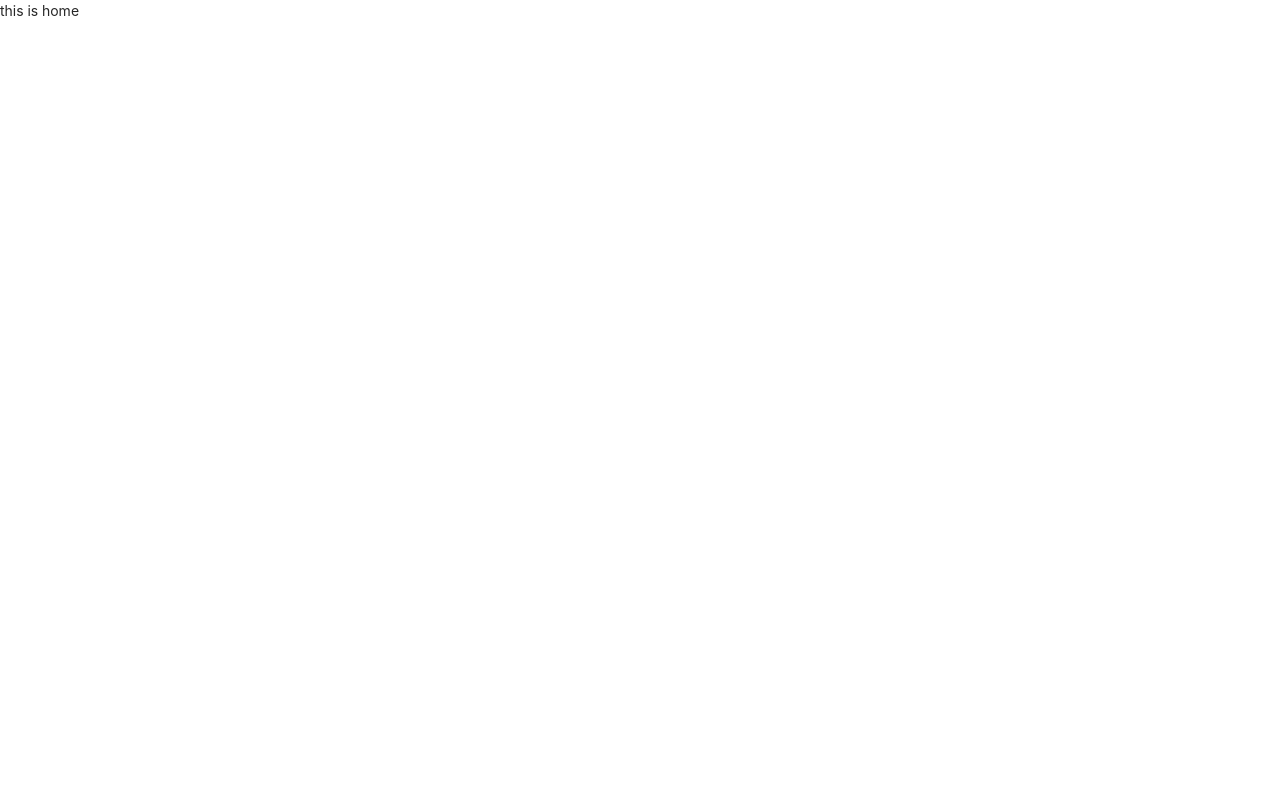
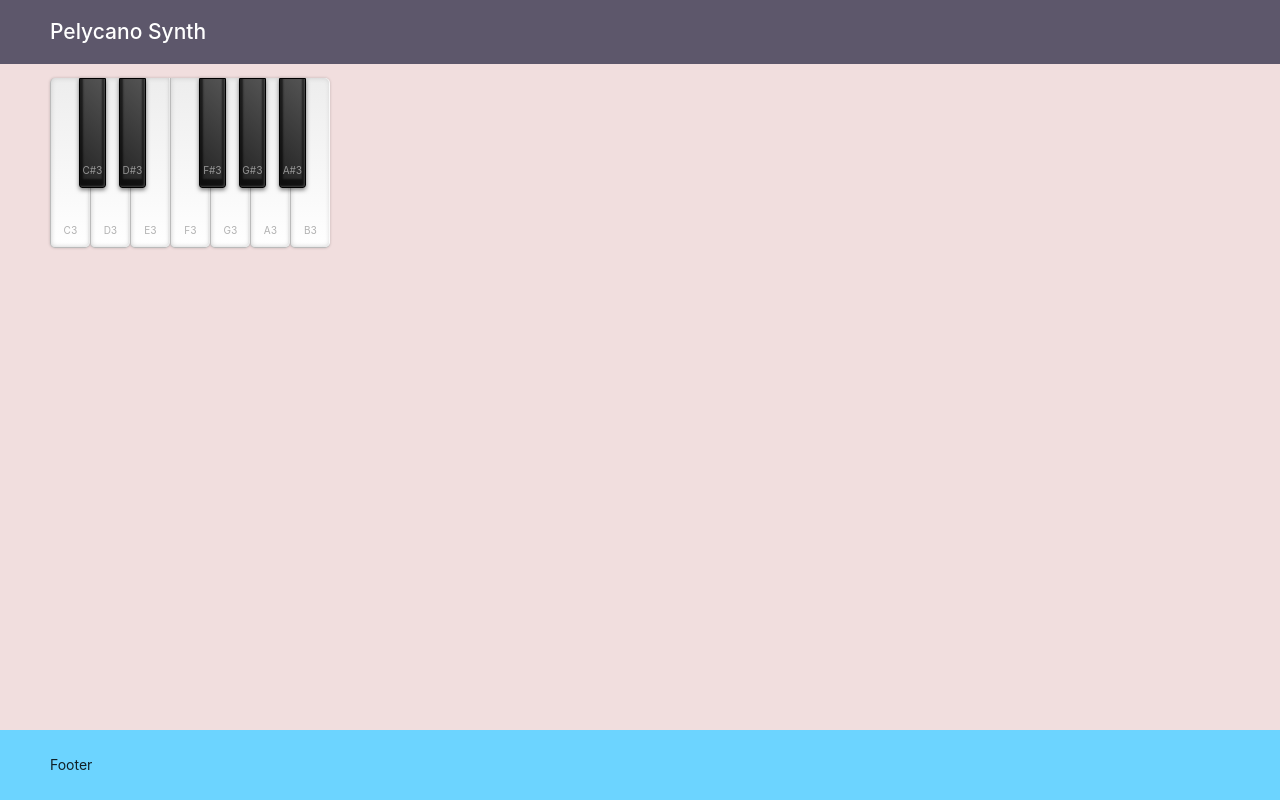
Before and after one commit to clementvp/music-theory, a React (Create React App) app: page / in a window 1280 px wide. Built offline with nearby package versions, Linux system fonts and the light colour scheme.

Commit message:
wip first screen

```diff
--- a/src/components/AlterationSwitcher/AlterationSwitcher.tsx
+++ b/src/components/AlterationSwitcher/AlterationSwitcher.tsx
@@ -1,4 +1,4 @@
-import { Switch } from 'antd';
+import { Switch } from "antd";
 
 type AlterationSwitcherProps = {
   sharpNotation?: boolean;
@@ -15,7 +15,7 @@ const AlterationSwitcher = ({
 
   return (
     <Switch
-      style={{ background: '#1890ff' }}
+      style={{ background: "#FE938C" }}
       checkedChildren="#"
       unCheckedChildren="b"
       defaultChecked={sharpNotation}
--- a/src/components/Keyboard/Keyboard.module.css
+++ b/src/components/Keyboard/Keyboard.module.css
@@ -10,6 +10,10 @@
   --white-20: hsla(0, 0%, 100%, 0.2);
   --white-50: hsla(0, 0%, 100%, 0.5);
   --white-80: hsla(0, 0%, 100%, 0.8);
+}
+
+ul {
+  padding: 0;
 }
 
 .white,
@@ -25,8 +29,8 @@
 }
 
 .white {
-  height: 12.5rem;
-  width: 3.5rem;
+  height: 170px;
+  width: 40px;
   z-index: 1;
   border-left: 1px solid hsl(0, 0%, 73%);
   border-bottom: 1px solid hsl(0, 0%, 73%);
@@ -35,12 +39,13 @@
     0 0 3px var(--black-20);
   background: linear-gradient(to bottom, hsl(0, 0%, 93%) 0%, white 100%);
   color: var(--black-30);
+  font-size: x-small;
 }
 
 .black {
-  height: 8rem;
-  width: 2rem;
-  margin: 0 0 0 -1rem;
+  height: 110px;
+  width: 27px;
+  margin: 0 0 0 -11px;
   z-index: 2;
   border: 1px solid black;
   border-radius: 0 0 3px 3px;
@@ -48,14 +53,15 @@
     0 -5px 2px 3px var(--black-60) inset, 0 2px 4px var(--black-50);
   background: linear-gradient(45deg, hsl(0, 0%, 13%) 0%, hsl(0, 0%, 33%) 100%);
   color: var(--white-50);
+  font-size: x-small;
 }
 
 .highlighted {
-  background: hsla(360, 100%, 43%, 0.85);
+  background: #6cd4ff;
 }
 
 .offset {
-  margin: 0 0 0 -1rem;
+  margin: 0 0 0 -16px;
 }
 
 #keyboard li:first-child {
--- /dev/null
+++ b/src/routing/routing.module.css
@@ -0,0 +1,11 @@
+.layoutHeader {
+  background-color: #5d576b;
+}
+
+.headerTitle {
+  color: white;
+}
+
+.layoutFooter {
+  background-color: #6cd4ff;
+}
--- a/src/routing/routing.tsx
+++ b/src/routing/routing.tsx
@@ -1,24 +1,30 @@
-import {
-  BrowserRouter,
-  Routes,
-  Route,
-} from "react-router-dom";
-import About from "../views/About/About";
-
+import { BrowserRouter, Routes, Route } from "react-router-dom";
 import Home from "../views/Home/Home";
 import NotFound from "../views/NotFound/NotFound";
-// import your route components too
+import ScalesVisualizer from "../views/ScalesVisualizer/ScalesVisualizer";
+import layoutStyle from "./routing.module.css";
+
+import { Layout } from "antd";
+const { Header, Footer, Content } = Layout;
 
 const Routing = () => {
   return (
+    <Layout style={{ height: "100vh" }}>
+      <Header className={layoutStyle.layoutHeader}>
+        <h1 className={layoutStyle.headerTitle}>Pelycano Synth</h1>
+      </Header>
+      <Content style={{ padding: "0 50px", backgroundColor: "#F1DEDE" }}>
         <BrowserRouter>
           <Routes>
             <Route index element={<Home />}></Route>
-        <Route path="/about" element={<About />}></Route>
+            <Route path="/scales" element={<ScalesVisualizer />}></Route>
             <Route path="*" element={<NotFound />}></Route>
           </Routes>
         </BrowserRouter>
-  )
-}
+      </Content>
+      <Footer className={layoutStyle.layoutFooter}>Footer</Footer>
+    </Layout>
+  );
+};
 
-export default Routing
+export default Routing;
--- a/src/views/Home/Home.tsx
+++ b/src/views/Home/Home.tsx
@@ -1,5 +1,11 @@
+import Keyboard from "../../components/Keyboard/Keyboard";
+
 const Home = () => {
-  return <div className="home">this is home</div>;
+  return (
+    <div className="home">
+      <Keyboard></Keyboard>
+    </div>
+  );
 };
 
 export default Home;
--- /dev/null
+++ b/src/views/ScalesVisualizer/ScalesVisualizer.tsx
@@ -0,0 +1,60 @@
+import { Row, Col } from "antd";
+import { useEffect, useState } from "react";
+import AlterationSwitcher from "../../components/AlterationSwitcher/AlterationSwitcher";
+import Keyboard from "../../components/Keyboard/Keyboard";
+import ScaleSelector from "../../components/ScaleSelector/ScaleSelector";
+const ScalesVisualizer = () => {
+  const [selectedRootNote, setSelectedRootNote] = useState("C3");
+  const [sharpNotation, setSharpNotation] = useState(true);
+
+  const handleClickLeftKeyboard = (key: string) => {
+    setSelectedRootNote(key);
+  };
+
+  const handleSharpNotationChange = (value: boolean) => {
+    setSharpNotation(value);
+  };
+  return (
+    <>
+      <h1>Scales visualizer</h1>
+      <Row>
+        <Col span={12}>
+          <Row>
+            <Col span={12}>
+              <div style={{ height: "100%" }}>
+                <Keyboard
+                  sharpNotation={sharpNotation}
+                  onKeyClick={handleClickLeftKeyboard}
+                  highlighted={[selectedRootNote]}
+                ></Keyboard>
+              </div>
+              <div>
+                <span>Selected root note: {selectedRootNote}</span>
+              </div>
+            </Col>
+            <Col span={12}>
+              <div>
+                <div>
+                  <span>Alteration:</span>
+                </div>
+                <AlterationSwitcher
+                  onNotationChange={handleSharpNotationChange}
+                  sharpNotation
+                ></AlterationSwitcher>
+              </div>
+              <div>
+                <div>
+                  <span>Scale:</span>
+                </div>
+                <ScaleSelector></ScaleSelector>
+              </div>
+            </Col>
+          </Row>
+        </Col>
+        <Col span={12}>Plop</Col>
+      </Row>
+    </>
+  );
+};
+
+export default ScalesVisualizer;
```
Also changed, not shown: src/components/Keyboard/Keyboard.tsx (+5 -5 lines). Lines whose indentation alone changed are shown as unchanged.
